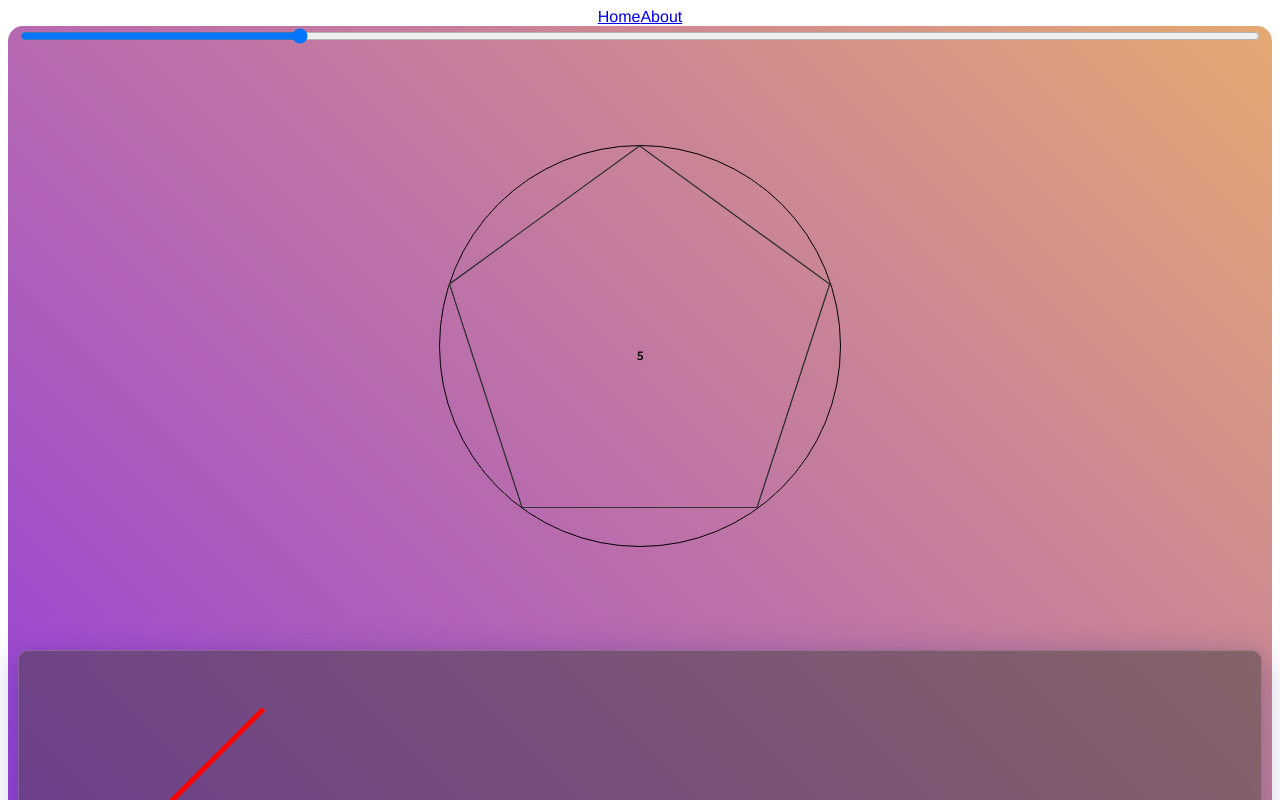
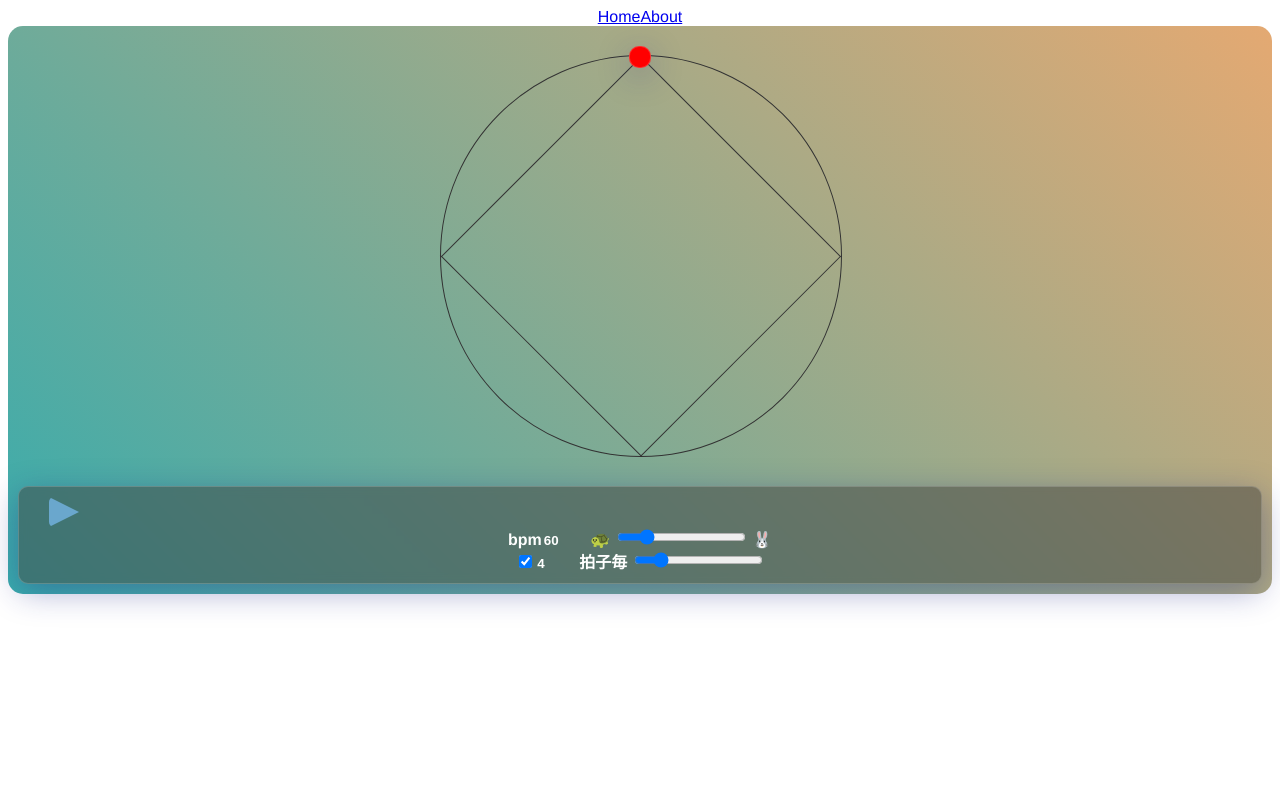
Before and after one commit to Numericlock/Metronome-vue, a Vue app: page / in a window 1280 px wide. Shown: the top 800 px of the page. Built offline with nearby package versions, Linux system fonts and the light colour scheme.

Commit message:
入力フォームの見た目を修正

```diff
--- a/package.json
+++ b/package.json
@@ -13,6 +13,7 @@
   },
   "main": "background.js",
   "dependencies": {
+    "@vue/composition-api": "^1.0.0-rc.5",
     "core-js": "^3.6.5",
     "vue": "^3.0.0",
     "vue-router": "^4.0.0-0",
--- a/src/components/Metronome.vue
+++ b/src/components/Metronome.vue
@@ -1,28 +1,19 @@
 <template>
     <div class="metronome-wrapper dark">
-        <div class="hand-wrapper">
+        <!--<div class="hand-wrapper">
             <Hand class="hand" :rotate="pendulumAngle"/>
         </div>
         <div class="musicalbar-view">
             <div v-for="n in oneMusicalBar" :key="n" :class="[{ 'beat-now': (n==beatNow+1) }, 'one-beat']"></div>
         </div>
-        <div class="hand-wrapper">
-            <Hand v-if="beatAngle%360==0" class="hand-ball" :rotate="beatAngle" style="background-color:black;"/>
-            <Hand v-else class="hand-ball" :rotate="beatAngle"/>
-        </div>
-      <!--  <div class="musicalbar-view" :style="{ width: edgeLength + 'px', height: edgeLength + 'px'}">
-            <div v-for="n in oneMusicalBar" :key="n" :class="[{ 'beat-now': (n==beatNow+1) }, 'one-beat2']" :style="{ top:beatSquare(n,'y') + 'px',left:beatSquare(n,'x')}"></div>
-        </div>
-        -->
-        <div class="slider-wrapper">
-            <button @click="runMetronome">run</button>
-            <button @click="stopMetronome">stop</button>
-        </div>
+-->
+        <polygonMetronome :oneMusicalBar="oneMusicalBar" :beatAngle="beatAngle2" :beatNow="beatNow" :soundMusicalBar="soundMusicalBar"/>
     </div>
 </template>
 
 <script>
-import Hand from './Hand.vue'
+//import Hand from './Hand.vue'
+import polygonMetronome from './polygonMetronome.vue'
 const fs = window.fs;
 let source;
 let audioContext;
@@ -38,12 +29,12 @@ let gainNode;
                 beatTime:0,
                 swingAngle:90,
                 beatAngle:0,
-                edgeLength:100
+                edgeLength:100,
+                vertex:5
             }
         },
         components: {
-            Hand,
-            //VueSlider,
+            polygonMetronome
         },
         props:{
             bpm:{
@@ -56,6 +47,10 @@ let gainNode;
             },
             oneMusicalBar:{
                 type: Number,
+            },
+            soundMusicalBar:{
+                type: Boolean,
+                default:true
             }
         },
         computed: {
@@ -77,43 +72,8 @@ let gainNode;
             beatNow(){
                 return (this.beatTime+this.oneMusicalBar)%this.oneMusicalBar;
             },
-            beatSquare(index,axis){
-                const edgeLength = this.edgeLength;
-                let coordinate;
-                if(axis == "x"){
-                    switch(index){
-                        case(1):
-                            coordinate = 0;
-                            break;
-                        case(2):
-                            coordinate = 0;
-                            break;
-                        case(3):
-                            coordinate = edgeLength;
-                            break;
-                        case(4):
-                            coordinate = edgeLength;
-                            break;
-                    }
-                }else if(axis == "y"){
-                    switch(index){
-                        case(1):
-                            coordinate = 0;
-                            break;
-                        case(2):
-                            coordinate = edgeLength;
-                            break;
-                        case(3):
-                            coordinate = edgeLength;
-                            break;
-                        case(4):
-                            coordinate = 0;
-                            break;
-                    }
-                }else{
-                    return;
-                }
-                return coordinate;
+            beatAngle2(){
+                return this.beatAngle;
             }
         },
         methods: {
@@ -154,9 +114,8 @@ let gainNode;
             soundBeat() {
                 let beatVolume = 0.5;
                 console.log(this.oneMusicalBar);
-                if(this.oneMusicalBar!=0 && (this.beatTime%this.oneMusicalBar)==0){
+                if(this.oneMusicalBar!=0 && (this.beatTime%this.oneMusicalBar)==0 && this.soundMusicalBar){
                     beatVolume = 1;
-                    console.log("aa");
                 }
                 source = audioContext.createBufferSource();
                 audioContext.decodeAudioData(toArrayBuffer(textfile), function(buffer) {
@@ -209,9 +168,11 @@ let gainNode;
                 if(this.isMetronomeRunning){
                     this.isMetronomeRunning = false;
                     this.beatTime = 0;
+                    this.beatAngle = 0;
                     this.elapsedTime = 0;
                 }
-            }
+            },
+
         },
         mounted(){
             //this.elapsedTimeCountUp();
@@ -220,7 +181,8 @@ let gainNode;
         },
         watch:{
             oneMusicalBar: function(){
-                this.beatAngle=0;
+
+                this.beatAngle=((this.beatTime+this.oneMusicalBar)%this.oneMusicalBar)*(360/this.oneMusicalBar);
             }
         }
     };
@@ -230,6 +192,8 @@ let gainNode;
     .metronome-wrapper{
         display: flex;
         flex-direction: column;
+        align-items: center;
+        padding:20px;
         .musicalbar-view{
             display: flex;
             justify-content: space-around;
@@ -261,26 +225,28 @@ let gainNode;
                 top: 20px;
                 background:red;
             }
+        }
+        .handball-wrapper{
+            display:flex;
+            flex-direction: column;
+            align-items: center;
+            position:relative;
             .hand-ball {
                 position: absolute;
                 border-radius:100%;
-                left: 150px;
-                top: 20px;
                 background:red;
                 width: 20px;
                 height: 20px;
-                transform-origin: 10px 60px;
+                transform-origin: 10px 210px;
+                top:90px;
+                background: rgba( 62, 62, 62, 0.50 );
+                box-shadow: 0 8px 32px 0 rgba( 31, 38, 135, 0.37 );
+                backdrop-filter: blur( 5.0px );
+                -webkit-backdrop-filter: blur( 5.0px );
+                border-radius: 10px;
+                border: 1px solid rgba( 255, 255, 255, 0.18 );
             }
         }
     }
-    .dark {
-        color:white;
-        fill:white;
-        background: rgba( 62, 62, 62, 0.50 );
-        box-shadow: 0 8px 32px 0 rgba( 31, 38, 135, 0.37 );
-        backdrop-filter: blur( 5.0px );
-        -webkit-backdrop-filter: blur( 5.0px );
-        border-radius: 10px;
-        border: 1px solid rgba( 255, 255, 255, 0.18 );
-    }
+
 </style>
--- /dev/null
+++ b/src/components/flexibleTextbox.vue
@@ -0,0 +1,29 @@
+<template>
+  <label
+    >{{ label }}
+    <input type="text" :value="value" @input="updateValue($event.target.value)" />
+  </label>
+</template>
+
+<script>
+import { defineComponent } from "@vue/composition-api";
+
+export default defineComponent({
+  props: {
+    label: {
+      require: true,
+      type: String
+    },
+    value: {
+      require: true,
+      type: String
+    }
+  },
+  setup(_, { emit }) {
+    const updateValue = (value) => emit("update:value", value);
+    return {
+      updateValue
+    };
+  }
+});
+</script>
--- a/src/components/polygon.vue
+++ b/src/components/polygon.vue
@@ -1,20 +1,46 @@
 <template>
-    <div>
+    <div :class="{'lists--odd':(vertex%2 == 1) , 'lists':(vertex%2 == 0)}" :style="circleSize">
+      <h2>{{  }}</h2>
+      <div class="polygon" :class="{'circle-border': border}" :style="{width: size + 'px', height: size + 'px', transform: 'rotate(' + polygonAngle + 'deg)'}">
+        <div v-for="n in rectNum" :key="n" class="rect"
+            :style="{width: sideLength + 'px' , height: rectHeight + 'px' , transform: 'rotate(' + centralAngle*n + 'deg)'}"></div>
+      </div>
+    </div>
+    <!--<div>
+        <div v-if="isCircumscribed">
             <div v-if="vertex%2 == 1" class="lists--odd">
               <h2>{{ vertex }}</h2>
-          <div class="polygon" :style="{width: size + 'px', height: size + 'px'}">
+              <div class="polygon" :class="{'circle-border': border}" :style="{width: size + 'px', height: size + 'px'}">
+                <div v-for="k in vertex*2" :key="k" class="rect"
+                    :style="{width: circumscribed + 'px' , height:'100%' , transform: 'rotate(' + centralAngle*k + 'deg)'}"></div>
+              </div>
+            </div>
+            <div v-if="vertex%2 == 0" class="lists">
+              <h2>{{ vertex }}</h2>
+              <div class="polygon" :class="{'circle-border': border}" :style="{width: size + 'px', height: size + 'px', transform: 'rotate(' + centralAngle/2 + 'deg)'}">
+                <div v-for="n in vertex/2" :key="n" class="rect"
+                    :style="{width: circumscribed + 'px' , height:'100%' , transform: 'rotate(' + centralAngle*n + 'deg)'}"></div>
+              </div>
+            </div>
+        </div>
+        <div v-else>
+            <div v-if="vertex%2 == 1" class="lists--odd">
+              <h2>{{ vertex }}</h2>
+              <div class="polygon" :class="{'circle-border': border}" :style="{width: size + 'px', height: size + 'px'}">
                 <div v-for="k in vertex*2" :key="k" class="rect"
                     :style="{width: sideLength + 'px' , height: apothem*2 + 'px' , transform: 'rotate(' + centralAngle*k + 'deg)'}"></div>
               </div>
             </div>
             <div v-if="vertex%2 == 0" class="lists">
               <h2>{{ vertex }}</h2>
-          <div class="polygon" :style="{width: size + 'px', height: size + 'px'}">
+              <div class="polygon" :class="{'circle-border': border}" :style="{width: size + 'px', height: size + 'px', transform: 'rotate(' + centralAngle/2 + 'deg)'}">
                 <div v-for="n in vertex/2" :key="n" class="rect"
                     :style="{width: sideLength + 'px' , height: apothem*2 + 'px' , transform: 'rotate(' + centralAngle*n + 'deg)'}"></div>
               </div>
             </div>
         </div>
+    </div>
+    -->
 </template>
 
 <script>
@@ -31,15 +57,42 @@
             size:{
                 type: Number,
                 default:400
+            },
+            isCircumscribed:{
+                type: Boolean,
+                default:false
+            },
+            border:{
+                type: Boolean,
+                default:true
             }
         },
         components: {
         },
         computed: {
+            //辺の長さを求める
             sideLength(){
-                const baseAngle = 180/this.vertex;
-                console.log(Math.sin(baseAngle*(Math.PI/180)));
-                return this.size*Math.sin(baseAngle*(Math.PI/180));
+                let baseAngle,sideLengthResult;
+                if(this.isCircumscribed){//円に外接する場合
+                    baseAngle = Math.PI/this.vertex;
+                    sideLengthResult = this.size*Math.tan(baseAngle);
+                }else{              //円に内接する場合
+                    baseAngle = 180/this.vertex;
+                    sideLengthResult = this.size*Math.sin(baseAngle*(Math.PI/180));
+                }
+                return sideLengthResult;
+            },
+            //短冊の長さを求める
+            rectHeight(){
+                let rectHeightResult;
+                if(this.isCircumscribed)rectHeightResult = '100%';
+                else rectHeightResult = this.apothem*2;
+
+                return rectHeightResult;
+            },
+            circumscribed(){
+                const baseAngle = Math.PI/this.vertex;
+                return this.size*Math.tan(baseAngle);
             },
             apothem(){
                 const baseAngle = 180/this.vertex;
@@ -47,6 +100,22 @@
             },
             centralAngle(){
                 return 360/this.vertex;
+            },
+            rectNum(){
+                let num;
+                if(this.vertex%2 ==0)num = this.vertex/2;
+                else num = this.vertex*2;
+                return num;
+            },
+            polygonAngle(){
+                let result = 0;
+                if(this.vertex%2 ==0)result=this.centralAngle/2;
+                return result;
+            },
+            circleSize(){
+                return{
+                     '--circle-size' : this.size,
+                }
             }
         },
         method: {
@@ -100,10 +169,10 @@ $text-odd-color: #000;
   position: relative;
   display: inline-block;
   width: 10%;
-  min-width: $size * 1.5;
-  height: $size * 1.5;
+  min-width: $size;
+  height: $size;
   h2 {
-    font-size: 12px;
+    font-size: 22px;
     color: $text-even-color;
     font-family: 'Quattrocento Sans';
     z-index: 1;
@@ -116,12 +185,12 @@ $text-odd-color: #000;
     color: $text-odd-color;
   }
 }
+.circle-border{
+    border:solid 1px $border-color;
+}
+.polygon {
+  @include center;
 
-.polygon {
-  width: $size;
-  height: $size;
-  @include center;
-    border:solid 1px black;
     border-radius:100%;
   .rect {
     background: $rect-even-color;
--- /dev/null
+++ b/src/components/polygonMetronome.vue
@@ -0,0 +1,69 @@
+<template>
+    <div class="polygonMetronome-wrapper">
+        <div class="handball-wrapper">
+            <Hand v-if="beatNow%oneMusicalBar==0 && soundMusicalBar" class="hand-ball" :rotate="beatAngle" style="background-color:red;"/>
+            <Hand v-else class="hand-ball" :rotate="beatAngle" />
+        </div>
+        <Polygon :vertex="oneMusicalBar" :border="true"/>
+    </div>
+</template>
+
+<script>
+    import Hand from './Hand.vue'
+    import Polygon from './polygon.vue';
+    export default {
+        data () {
+            return {
+            }
+        },
+        props:{
+            oneMusicalBar:{
+                type: Number,
+            },
+            beatAngle:{
+                type: Number,
+            },
+            beatNow:{
+                type: Number,
+            },
+            soundMusicalBar:{
+                type: Boolean,
+                default:false
+            }
+        },
+        components: {
+            Hand,
+            Polygon
+        }
+    }
+</script>
+
+<style lang="scss">
+    .polygonMetronome-wrapper{
+        display:flex;
+        flex-direction: column;
+        align-items: center;
+        position:relative;
+        .handball-wrapper{
+            display:flex;
+            flex-direction: column;
+            align-items: center;
+            position:relative;
+            .hand-ball {
+                position: absolute;
+                border-radius:100%;
+                background:red;
+                width: 20px;
+                height: 20px;
+                transform-origin: 10px 210px;
+                top:-10px;
+                background: rgba( 62, 62, 62, 0.50 );
+                box-shadow: 0 8px 32px 0 rgba( 31, 38, 135, 0.37 );
+                backdrop-filter: blur( 5.0px );
+                -webkit-backdrop-filter: blur( 5.0px );
+                border-radius: 10px;
+                border: 1px solid rgba( 255, 255, 255, 0.18 );
+            }
+        }
+    }
+</style>
--- a/src/views/Home.vue
+++ b/src/views/Home.vue
@@ -1,55 +1,112 @@
 <template>
   <div class="home">
-    <input type="range" v-model="vertex"  min="3" max="12"/>
-    <Polygon :vertex="vertex"/>
     <div class="metronome">
-        <Metronome :bpm="bpm" :oneMusicalBar="oneMusicalBar2"/>
-        <span>bpm</span><span>{{ bpm }}</span>
-        🐢 <input type="range" name="speed" v-model="bpm" min="1" max="1000"> 🐰
+        <Metronome ref="metronome" :bpm="bpm" :oneMusicalBar="oneMusicalBar" :soundMusicalBar = "soundMusicalBar"/>
     </div>
-    <div>
-        <button >ON</button>
-        {{oneMusicalBar}}
-        <button>OFF</button>
-        <label v-for="(musicalBarVal,index) in musicalBarVals" :key="index"><input type="radio" name="one_musical_bar" v-model="oneMusicalBar" :value="musicalBarVal">{{musicalBarVal}}</label>
+    <div class="metronome-controller">
+        <div :class="['playback' ,{'pause': playbackNow}]" @click="suspend()"></div>
+        <label>
+            <span>bpm</span>
+            <input type="text" class="textbox" v-model="bpm">
+            🐢
+            <input type="range" name="speed" v-model="bpm" min="1" max="300">
+            🐰
+        </label>
+        <label>
+            <input type="checkbox" v-model="soundMusicalBar"/>
+            <input type="text" class="textbox" v-model="oneMusicalBar">拍子毎
+            <input type="range" name="beat" v-model="oneMusicalBar" min="2" max="14">
+        </label>
     </div>
+
   </div>
 </template>
 
 <script>
 import Metronome from '../components/Metronome.vue';
-import Polygon from '../components/polygon.vue';
+//import flexibleTextbox from '../components/flexibleTextbox.vue';
+//import Polygon from '../components/polygon.vue';
+
     export default{
         name: 'app',
         components: {
             Metronome,
-            Polygon
+          //  flexibleTextbox
+         //   Polygon
         },
         data() {
             return {
                 bpm:60,
                 oneMusicalBar:4,
-                musicalBarVals:[2,3,4,5,6],
-                vertex:5
+                musicalBarVals:[2,3,4,5,6,7,8,9,10,11,12,13,14],
+                vertex:5,
+                soundMusicalBar:true,
+                playbackNow:false,
             };
         },
-        computed: {
-            oneMusicalBar2(){
-                return this.oneMusicalBar;
-            }
+        methods:{
+            suspend() {
+                if(this.playbackNow){
+                    this.playbackNow = false;
+                    this.$refs.metronome.stopMetronome();
+                }
+                else{
+                    this.playbackNow = true;
+                    this.$refs.metronome.runMetronome();
+                }
+            },
+
         },
-        methods: {
-        }
     };
 </script>
-<style>
+<style lang="scss">
     .home{
         display: flex;
         flex-direction: column;
-        font-weight: bolder;
-        background: linear-gradient(-135deg, #E4A972, #9941D8),
+        justify-content: space-between;
+        font-weight: bold;
+        color:white;
+        background: linear-gradient(-135deg, #E4A972, #39ACAC),
         linear-gradient(75deg, #E4A972, #9941D8 ,#79ffff)fixed;
         border-radius: 15px;
-        padding:0px 10px;
+        padding:10px;
+        .metronome-controller{
+            display: flex;
+            flex-direction: column;
+            margin-top:10px;
+            padding:10px 30px;
+            background: rgba( 62, 62, 62, 0.50 );
+            box-shadow: 0 8px 32px 0 rgba( 31, 38, 135, 0.37 );
+            backdrop-filter: blur( 5.0px );
+            -webkit-backdrop-filter: blur( 5.0px );
+            border-radius: 10px;
+            border: 1px solid rgba( 255, 255, 255, 0.18 );
+            .textbox{
+                border:none;
+                background:none;
+                font-weight: bold;
+                color:white;
+                width:40px;
+            }
+        }
     }
+.playback{
+    border-top: 15px solid transparent;
+    border-bottom: 15px solid transparent;
+    border-left: 30px solid #6aa7cd;
+    border-radius: 5px;
+    transition:  border-left 0.1s,  border-right 0.1s;
+}
+.pause{
+    border-left: 10px solid #6aa7cd;
+    border-right: 10px solid #6aa7cd;
+    border-top: 0px solid transparent;
+    border-bottom: 0px solid transparent;
+    border-radius: 0px;
+    height:30px;
+    width:15px;
+    transition: border-left 0.1s, border-right 0.1s ;
+}
+
+
 </style>
```
Also changed, not shown: 1 other file (tests, documents, lock files or other folders). Lines whose indentation alone changed are shown as unchanged.
